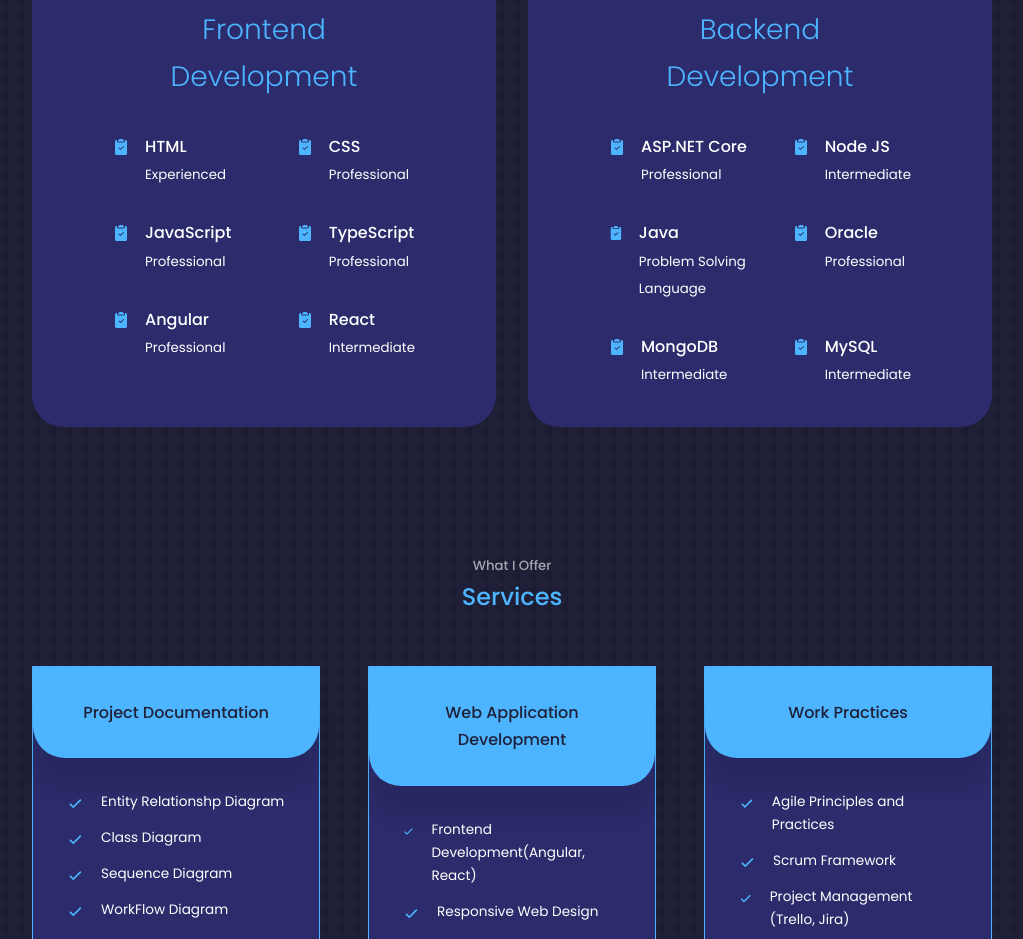
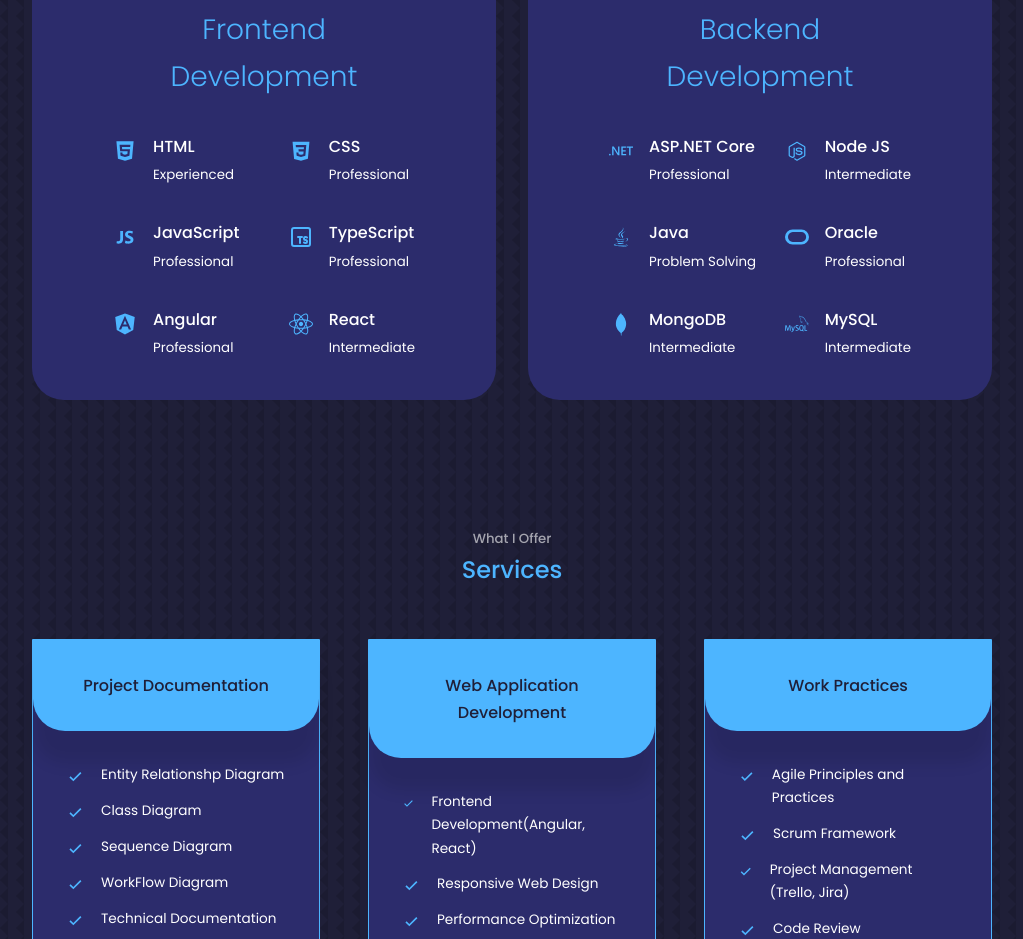
Before and after one commit to SpandanSarkar/Portfolio2023, a React (Create React App) app: page / in a window 1280 px wide. Shown: the part 1880-2819 px from the top of the page, without its empty margins (128-1151 px from the left). Built offline with nearby package versions, Linux system fonts and the light colour scheme.

Commit message:
Icon Changed

```diff
--- a/src/components/experience/experience.css
+++ b/src/components/experience/experience.css
@@ -38,6 +38,7 @@
 }
 
 .experience__details-icon {
+    font-size: 1.5rem;
     margin-top: 6px;
     color: var(--color-primary);
 }
--- a/src/components/experience/experience.jsx
+++ b/src/components/experience/experience.jsx
@@ -1,6 +1,18 @@
 import React from 'react'
 import './experience.css'
 import {BsFillClipboard2CheckFill} from 'react-icons/bs'
+import {AiFillHtml5} from 'react-icons/ai'
+import {DiCss3} from 'react-icons/di'
+import {DiJavascript1} from 'react-icons/di'
+import {TbBrandTypescript} from 'react-icons/tb'
+import {FaAngular} from 'react-icons/fa'
+import {FaReact} from 'react-icons/fa'
+import {SiDotnet} from 'react-icons/si'
+import {DiNodejsSmall} from 'react-icons/di'
+import {DiJava} from 'react-icons/di'
+import {SiOracle} from 'react-icons/si'
+import {DiMongodb} from 'react-icons/di'
+import {SiMysql} from 'react-icons/si'
 
 const Experience = () => {
   return (
@@ -12,42 +24,42 @@
           <h3>Frontend Development</h3>
           <div className="experience__content">
             <article className='experience__details'>
-              <BsFillClipboard2CheckFill className='experience__details-icon'/>
+              <AiFillHtml5 className='experience__details-icon'/>
               <div>
                 <h4>HTML</h4>
                 <small className='text-light'>Experienced</small>
               </div>
             </article>
             <article className='experience__details'>
-              <BsFillClipboard2CheckFill className='experience__details-icon'/>
+              <DiCss3 className='experience__details-icon'/>
               <div>
                 <h4>CSS</h4>
                 <small className='text-light'>Professional</small>
               </div>
             </article>
             <article className='experience__details'>
-              <BsFillClipboard2CheckFill className='experience__details-icon'/>
+              <DiJavascript1 className='experience__details-icon'/>
               <div>
                 <h4>JavaScript</h4>
                 <small className='text-light'>Professional</small>
               </div>
             </article>
             <article className='experience__details'>
-              <BsFillClipboard2CheckFill className='experience__details-icon'/>
+              <TbBrandTypescript className='experience__details-icon'/>
               <div>
                 <h4>TypeScript</h4>
                 <small className='text-light'>Professional</small>
               </div>
             </article>
             <article className='experience__details'>
-              <BsFillClipboard2CheckFill className='experience__details-icon'/>
+              <FaAngular className='experience__details-icon'/>
               <div>
                 <h4>Angular</h4>
                 <small className='text-light'>Professional</small>
               </div>
             </article>
             <article className='experience__details'>
-              <BsFillClipboard2CheckFill className='experience__details-icon'/>
+              <FaReact className='experience__details-icon'/>
               <div>
                 <h4>React</h4>
                 <small className='text-light'>Intermediate</small>
@@ -60,42 +72,42 @@
           <h3>Backend Development</h3>
           <div className="experience__content">
             <article className='experience__details'>
-              <BsFillClipboard2CheckFill className='experience__details-icon'/>
+              <SiDotnet className='experience__details-icon'/>
               <div>
                 <h4>ASP.NET Core</h4>
                 <small className='text-light'>Professional</small>
               </div>
             </article>
             <article className='experience__details'>
-              <BsFillClipboard2CheckFill className='experience__details-icon'/>
+              <DiNodejsSmall className='experience__details-icon'/>
               <div>
                 <h4>Node JS</h4>
                 <small className='text-light'>Intermediate</small>
               </div>
             </article>
             <article className='experience__details'>
-              <BsFillClipboard2CheckFill className='experience__details-icon'/>
+              <DiJava className='experience__details-icon'/>
               <div>
                 <h4>Java</h4>
-                <small className='text-light'>Problem Solving Language</small>
+                <small className='text-light'>Problem Solving</small>
               </div>
             </article>
             <article className='experience__details'>
-              <BsFillClipboard2CheckFill className='experience__details-icon'/>
+              <SiOracle className='experience__details-icon'/>
               <div>
                 <h4>Oracle</h4>
                 <small className='text-light'>Professional</small>
               </div>
             </article>
             <article className='experience__details'>
-              <BsFillClipboard2CheckFill className='experience__details-icon'/>
+              <DiMongodb className='experience__details-icon'/>
               <div>
                 <h4>MongoDB</h4>
                 <small className='text-light'>Intermediate</small>
               </div>
             </article>
             <article className='experience__details'>
-              <BsFillClipboard2CheckFill className='experience__details-icon'/>
+              <SiMysql className='experience__details-icon'/>
               <div>
                 <h4>MySQL</h4>
                 <small className='text-light'>Intermediate</small>
```
